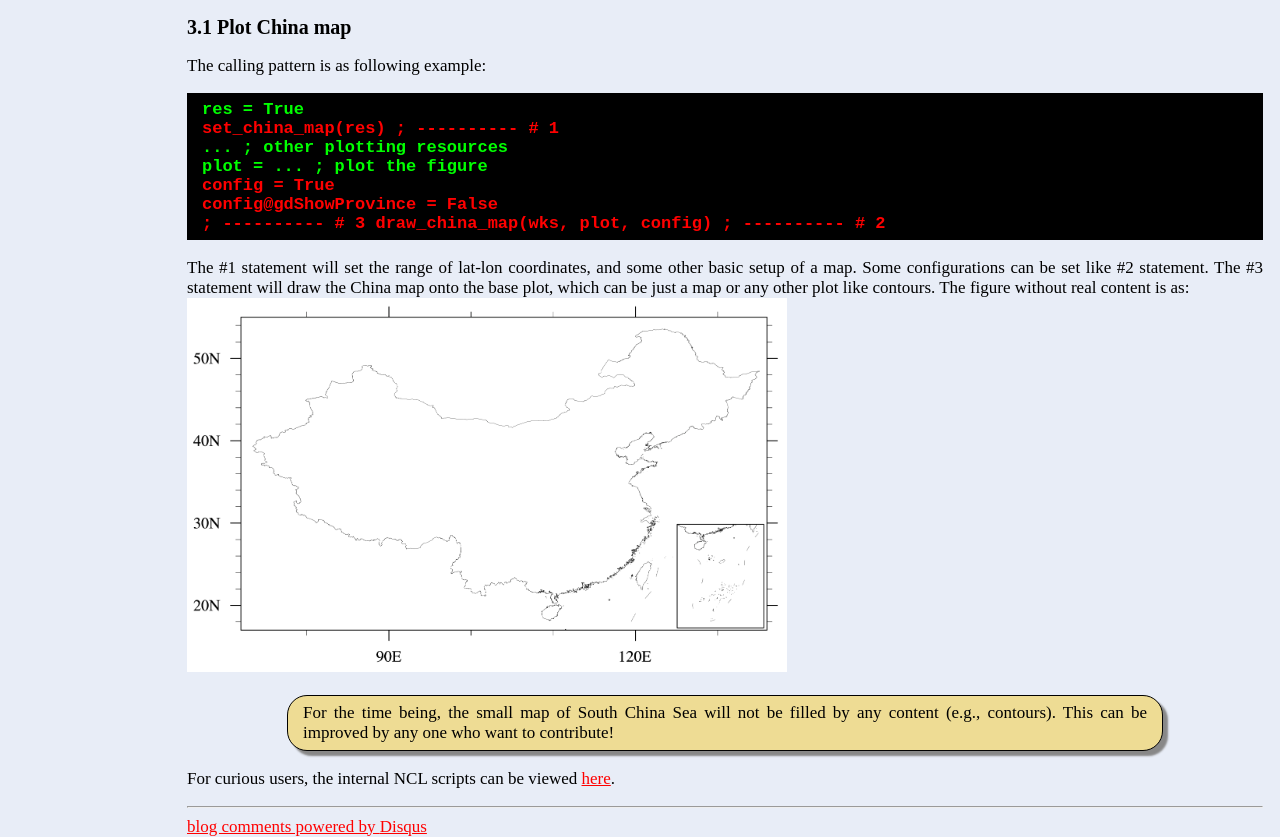
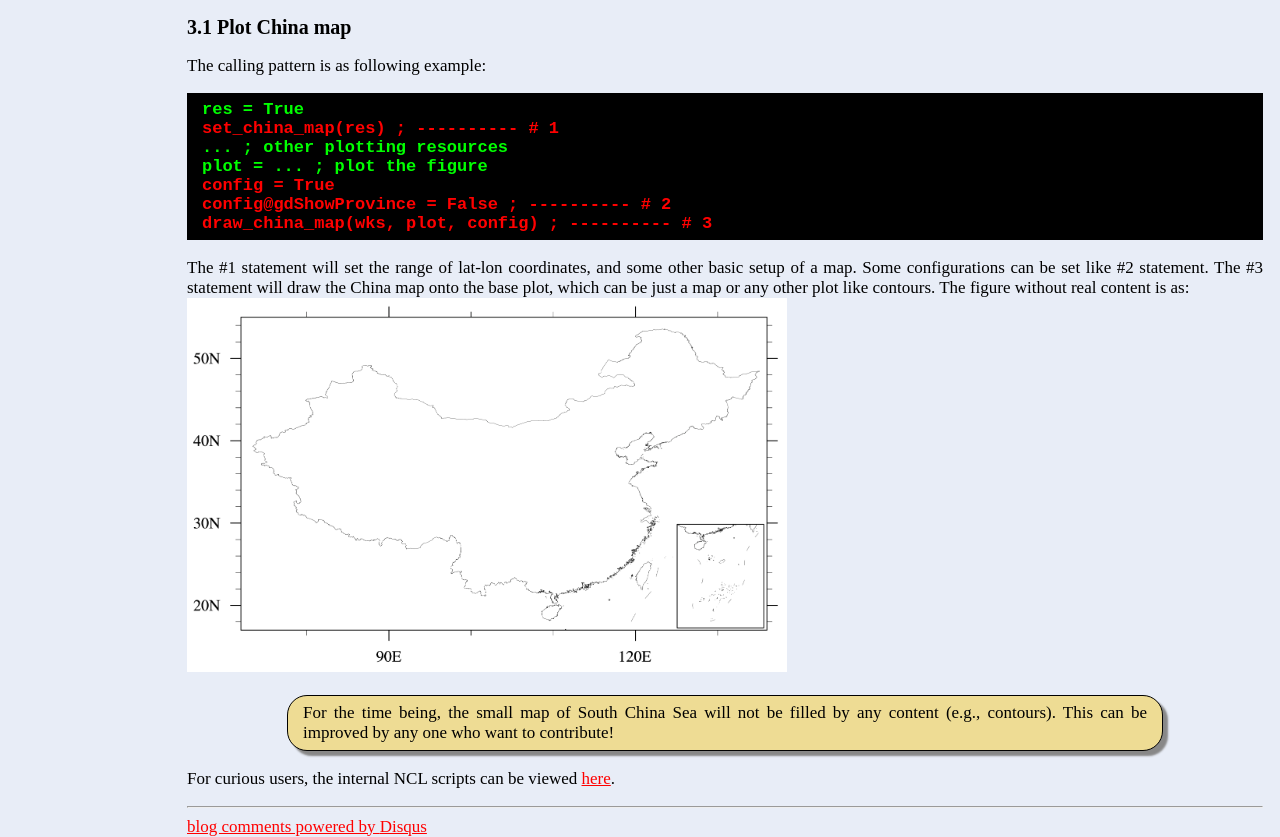
Before and after one commit to huyong1109/geodiag, a Jekyll site: the page built from documentation.html, in a window 1280 px wide. Shown: the part 323-1160 px from the top of the page. Built offline with Jekyll 4.4.1, drawn with Linux system fonts in a browser that asks for light colours; comment, search, counter and statistics services are not loaded.

Commit message:
Minor changes

```diff
--- a/documentation.html
+++ b/documentation.html
@@ -20,13 +20,15 @@ comments: true
 		The calling pattern is as following example:
 		<div class="text_example">
 			res = True<br>
-			<font color="red">set_china_map(res) ; ---------- # 1</font><br>
+			<font color="red">
+			set_china_map(res)                   ; ---------- # 1
+			</font><br>
 			... ; other plotting resources<br>
 			plot = ... ; plot the figure<br>
 			<font color="red">
 			config = True<br>
-			config@gdShowProvince = False<br>    ; ---------- # 3
-			draw_china_map(wks, plot, config)    ; ---------- # 2
+			config@gdShowProvince = False        ; ---------- # 2<br>
+			draw_china_map(wks, plot, config)    ; ---------- # 3
 			</font>
 		</div>
 		The #1 statement will set the range of lat-lon coordinates, and some
```
